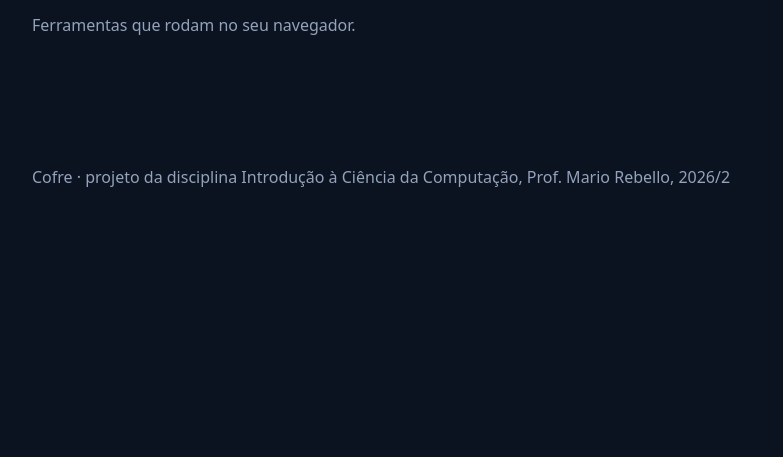
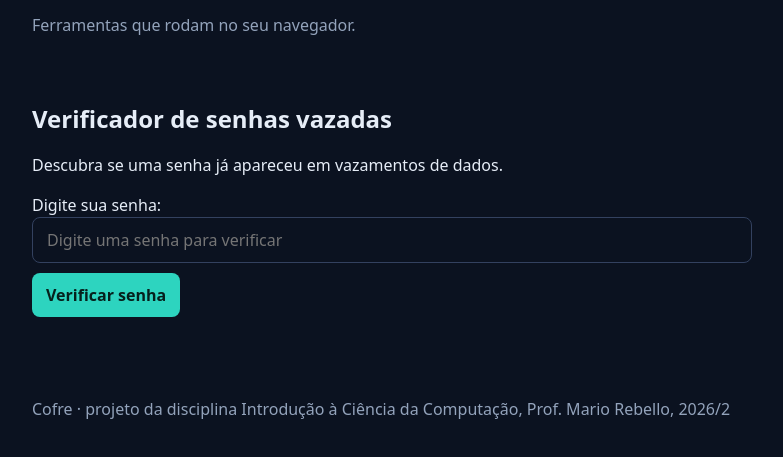
Before and after one commit to p3dro-sketch/cofre, a plain HTML site: page index.html in a window 1280 px wide. Shown: the part 195-652 px from the top of the page, without its empty margins (248-1031 px from the left). Drawn offline with Linux system fonts and the light colour scheme.

Commit message:
Integra verificador de senhas vazadas

```diff
--- a/index.html
+++ b/index.html
@@ -15,11 +15,33 @@
   </header>
 
   <main>
-    <!-- FERRAMENTAS: cole cada trecho novo logo ACIMA desta linha -->
+    <section aria-labelledby="titulo-vazou">
+  <h2 id="titulo-vazou">Verificador de senhas vazadas</h2>
+
+  <p>
+    Descubra se uma senha já apareceu em vazamentos de dados.
+  </p>
+
+  <label for="vazou-senha">Digite sua senha:</label>
+  <input
+    type="password"
+    id="vazou-senha"
+    placeholder="Digite uma senha para verificar"
+    autocomplete="off"
+  >
+
+  <button type="button" onclick="verificarVazamento()">
+    Verificar senha
+  </button>
+
+  <p id="vazou-detalhe" aria-live="polite"></p>
+  <p id="vazou-resultado" aria-live="polite"></p>
+</section>
   </main>
 
   <footer>
     <p>Cofre · projeto da disciplina Introdução à Ciência da Computação, Prof. Mario Rebello, 2026/2</p>
   </footer>
+  <script src="vazou.js"></script>
 </body>
 </html>
```
